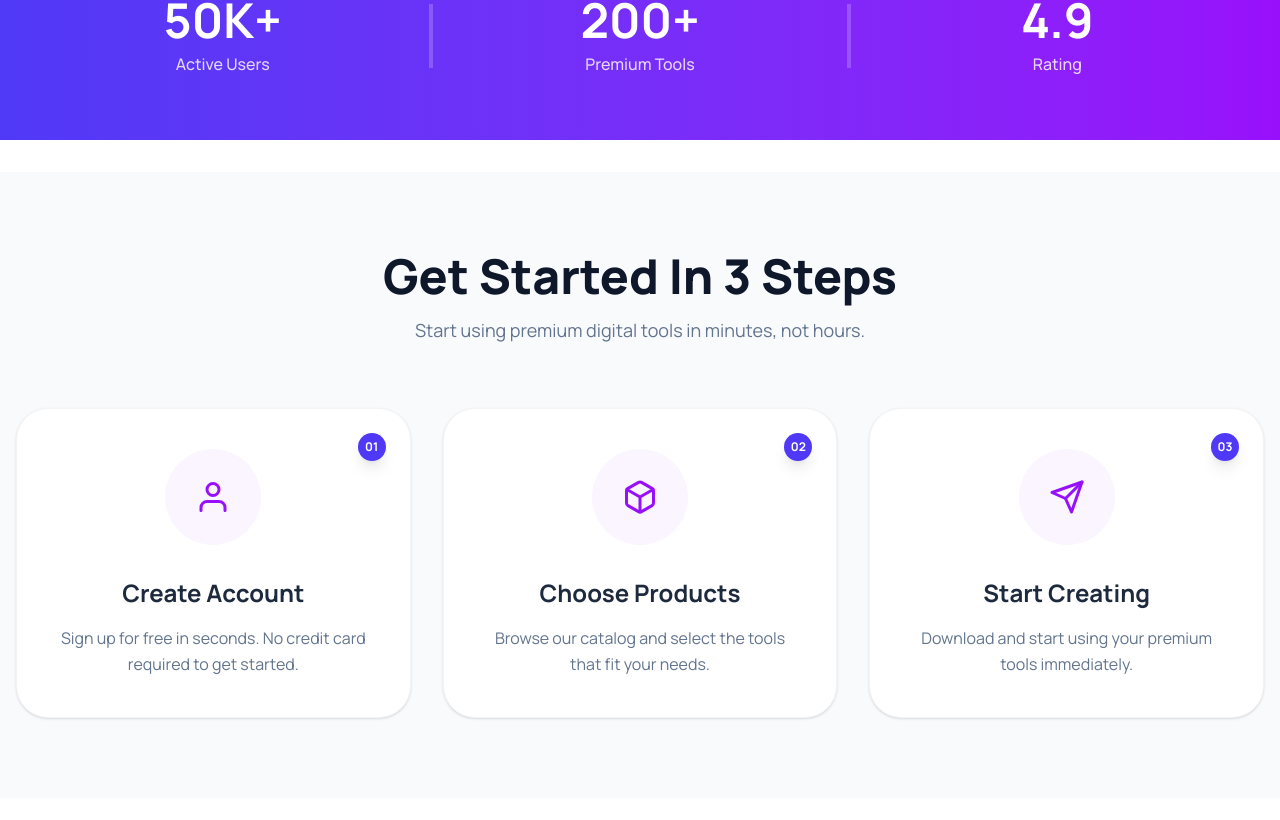
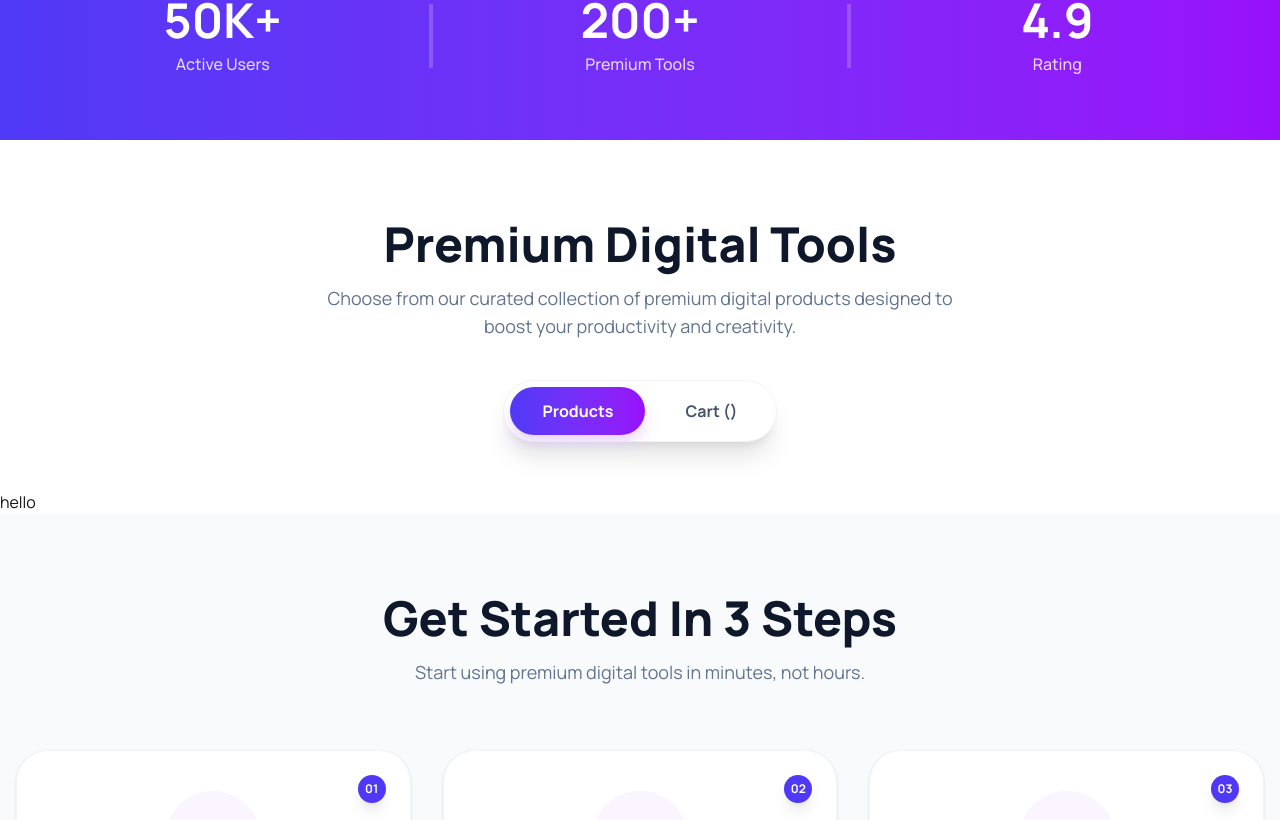
Before and after one commit to mosharof-dev/digitools-marketplace, a React (Vite) app: page / in a window 1280 px wide. Shown: the part 884-1704 px from the top of the page. Built offline with nearby package versions, Linux system fonts and the light colour scheme.

Commit message:
Pricing Toggle section Added

```diff
--- a/src/App.jsx
+++ b/src/App.jsx
@@ -8,26 +8,37 @@ import Footer from './Components/Footer/Footer'
 import CTA from './Components/CTA/CTA'
 import Pricing from './Components/PricingCard/Pricing'
 import StepCard from './Components/StepsSection/StepCard '
+import { useState } from 'react'
+import Products from './Components/Products/Products'
+import Cart from './Components/Cart/Cart'
+import ProductToggle from './Components/ProductToggle/ProductToggle'
 
 function App() {
 
+  const [activeTab, setActiveTab] = useState('Products')
 
   return (
     <>
     {/* NabBar Section */}
-     <NavBar></NavBar>
+     <NavBar/>
 
      {/* Banner Section */}
-     <Banner></Banner>
-     <Stats></Stats>
+     <Banner/>
+     <Stats/>
+  {/* ProductToggle */}
+  <ProductToggle activeTab={activeTab} setActiveTab={setActiveTab}/>
 
-  <StepCard></StepCard>
-  {/* Pricing Card */}
-  <Pricing></Pricing>
-  {/* CTA Section  */}
-   <CTA></CTA>
+{activeTab === "Products" ?
+<Products/>
+: <Cart/>}
+  {/* StepCard Section Added */}
+    <StepCard/>
+    {/* Pricing Card */}
+    <Pricing/>
+    {/* CTA Section  */}
+    <CTA/>
     {/* Footer Section */}
-  <Footer></Footer>
+    <Footer/>
 
 
     </>
--- /dev/null
+++ b/src/Components/Cart/Cart.jsx
@@ -0,0 +1,11 @@
+import React from 'react';
+
+const Cart = () => {
+    return (
+        <div>
+            JavaScript
+        </div>
+    );
+};
+
+export default Cart;
--- a/src/Components/PricingCard/Pricing.jsx
+++ b/src/Components/PricingCard/Pricing.jsx
@@ -75,10 +75,10 @@ const Pricing = () => {
               </div>
 
 
-              <ul className="space-y-4 mb-8 flex-grow">
+              <ul className="space-y-4 mb-8 flex-1">
                 {plan.features.map((feature, i) => (
                   <li key={i} className="flex items-start gap-3 text-sm">
-                    <FaCheck className={`mt-1 flex-shrink-0 ${plan.isPopular ? "text-white" : "text-green-500"}`} />
+                    <FaCheck className={`mt-1  ${plan.isPopular ? "text-white" : "text-green-500"}`} />
                     <span className="leading-tight">{feature}</span>
                   </li>
                 ))}
--- /dev/null
+++ b/src/Components/ProductToggle/ProductToggle.jsx
@@ -0,0 +1,51 @@
+import React from 'react';
+
+const ProductToggle = ({ activeTab, setActiveTab, cartCount }) => {
+  return (
+    <section className="py-12 bg-white">
+      <div className="container mx-auto px-4 flex flex-col items-center text-center">
+
+        {/* --- Text Content --- */}
+        <div className="max-w-2xl mb-10 space-y-4">
+          <h2 className="text-3xl lg:text-5xl font-extrabold text-slate-900">
+            Premium Digital Tools
+          </h2>
+          <p className="text-slate-500 text-lg">
+            Choose from our curated collection of premium digital products
+            designed to boost your productivity and creativity.
+          </p>
+        </div>
+
+        {/* --- Toggle Buttons  --- */}
+        <div className="inline-flex p-1.5 bg-white border border-gray-100 shadow-xl rounded-full gap-2">
+          {/* Products Button */}
+          <button
+            onClick={() => setActiveTab('Products')}
+            className={`px-8 py-3 rounded-full font-bold transition-all duration-300 ${
+              activeTab === 'Products'
+                ? 'bg-linear-to-r from-indigo-600 to-purple-600 text-white shadow-lg shadow-purple-200'
+                : 'text-slate-600 hover:bg-gray-50'
+            }`}
+          >
+            Products
+          </button>
+
+          {/* Cart Button with Dynamic Count */}
+          <button
+            onClick={() => setActiveTab('Cart')}
+            className={`px-8 py-3 rounded-full font-bold transition-all duration-300 ${
+              activeTab === 'Cart'
+                ? 'bg-linear-to-r from-indigo-600 to-purple-600 text-white shadow-lg shadow-purple-200'
+                : 'text-slate-600 hover:bg-gray-50'
+            }`}
+          >
+            Cart ({cartCount})
+          </button>
+        </div>
+
+      </div>
+    </section>
+  );
+};
+
+export default ProductToggle;
--- /dev/null
+++ b/src/Components/Products/Products.jsx
@@ -0,0 +1,11 @@
+import React from 'react';
+
+const Products = () => {
+    return (
+        <div>
+            hello
+        </div>
+    );
+};
+
+export default Products;
```
